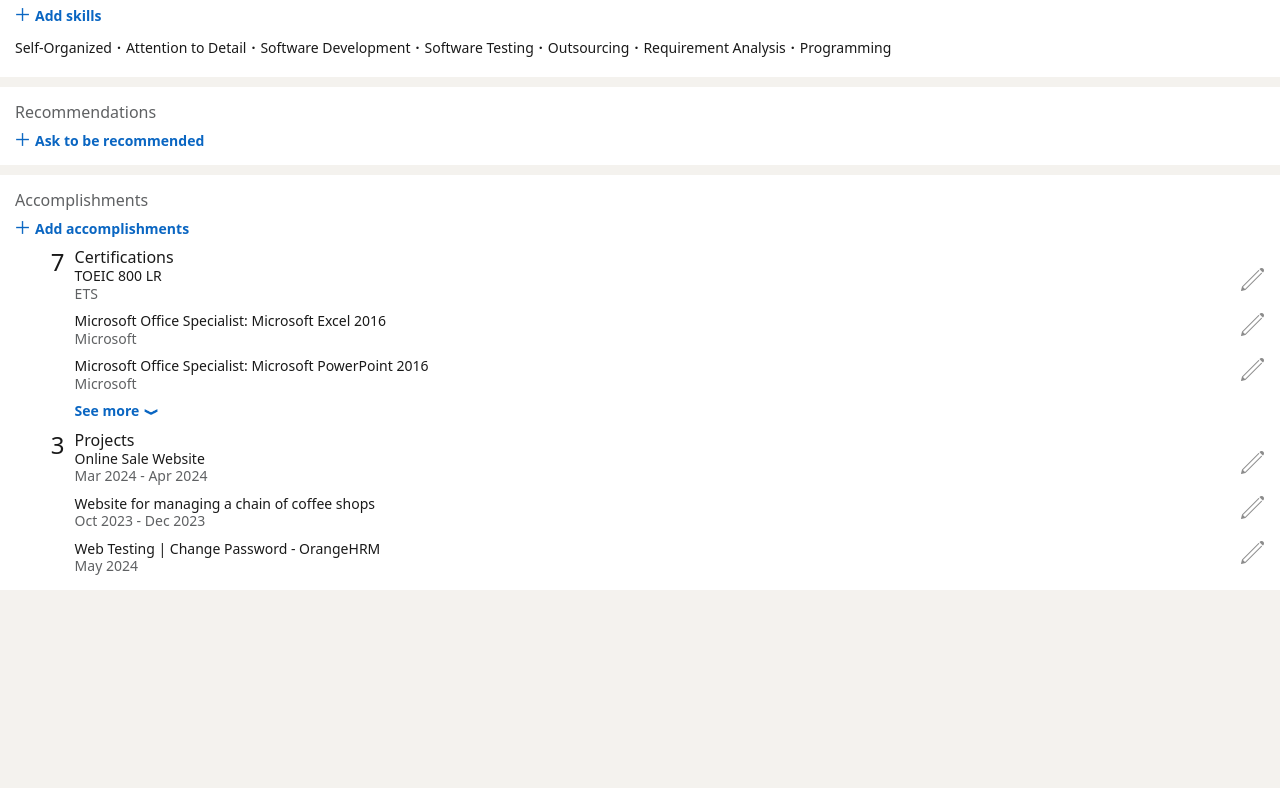
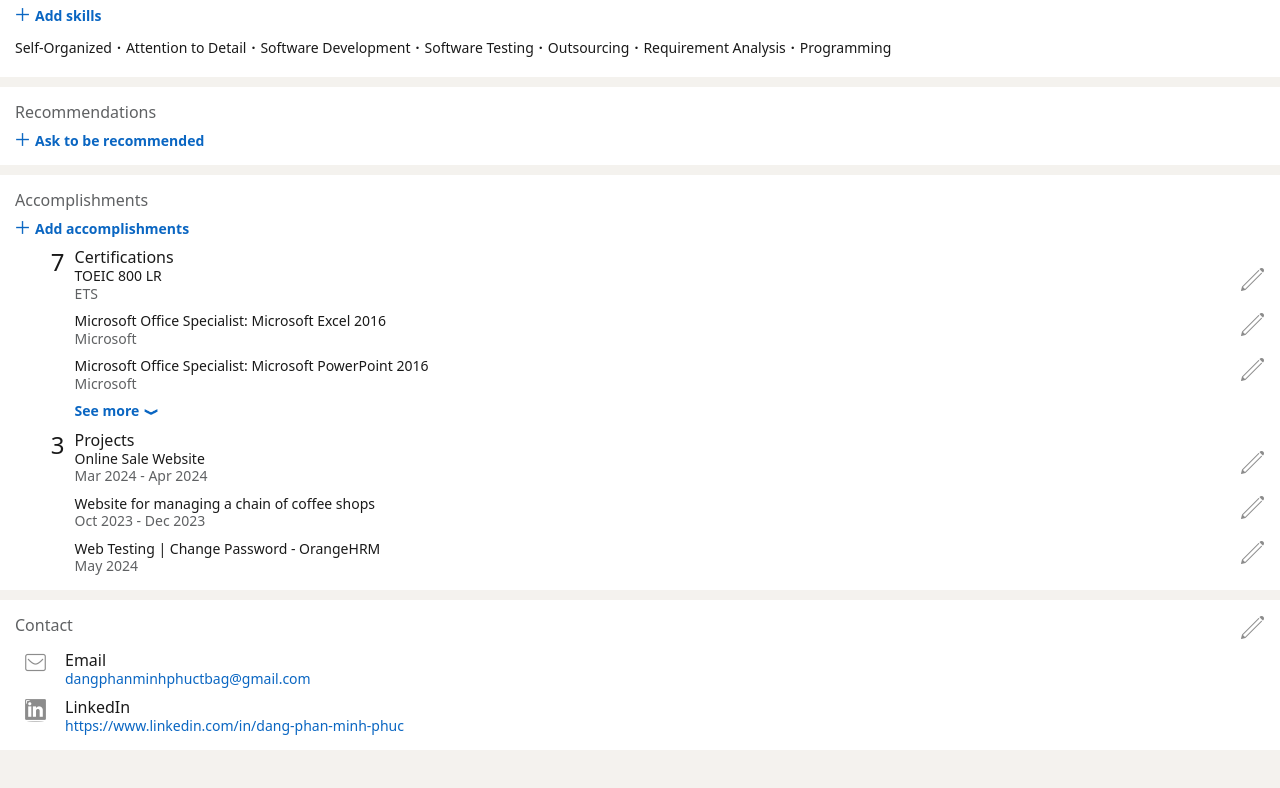
Before and after one commit to bi151103/linkedin-like-project-v3, a website: page index.html in a window 1280 px wide. Shown: the part 2255-3043 px from the top of the page. Before the commit the page ends 2895 px from the top, so only its background shows below. Drawn offline with nearby package versions, Linux system fonts and the light colour scheme; files that its build step writes are made by us from their sources.

Commit message:
feat: add contact section

```diff
--- a/index.html
+++ b/index.html
@@ -525,6 +525,50 @@
         </div>
       </div>
     </section>
+
+    <section class="mt-10px p-15px bg-white">
+      <div class="flex">
+        <h2>Contact</h2>
+        <a href="#" class="ml-auto">
+          <img src="./images/icons8-edit-100.png" class="h-sm-img w-sm-img" />
+        </a>
+      </div>
+      <ul class="mt-10px">
+        <li class="not-first:mt-10px flex">
+          <div class="shrink-0 basis-[40px] text-center">
+            <img
+              src="./images/icons8-email-100.png"
+              class="w-sm-img h-sm-img"
+            />
+          </div>
+          <div class="max-w-[calc(100%-40px)] ml-10px">
+            <p class="text-medium-bold text-emphasis-tx">Email</p>
+            <a
+              href="mailto:dangphanminhphuctbag@gmail.com"
+              class="wrap-break-word font-normal"
+              >dangphanminhphuctbag@gmail.com</a
+            >
+          </div>
+        </li>
+        <li class="not-first:mt-10px flex">
+          <div class="shrink-0 basis-[40px] text-center">
+            <img
+              src="./images/icons8-linkedin-100-gray.png"
+              class="w-sm-img h-sm-img"
+            />
+          </div>
+          <div class="max-w-[calc(100%-40px)] ml-10px">
+            <p class="text-medium-bold text-emphasis-tx">LinkedIn</p>
+            <a
+              href="https://www.linkedin.com/in/dang-phan-minh-phuc"
+              class="wrap-break-word font-normal"
+              >https://www.linkedin.com/in/dang-phan-minh-phuc</a
+            >
+          </div>
+        </li>
+      </ul>
+    </section>
+
     <footer
       class="fixed z-999 bottom-0 h-50px w-full bg-white border-t border-separator-line"
     >
```
